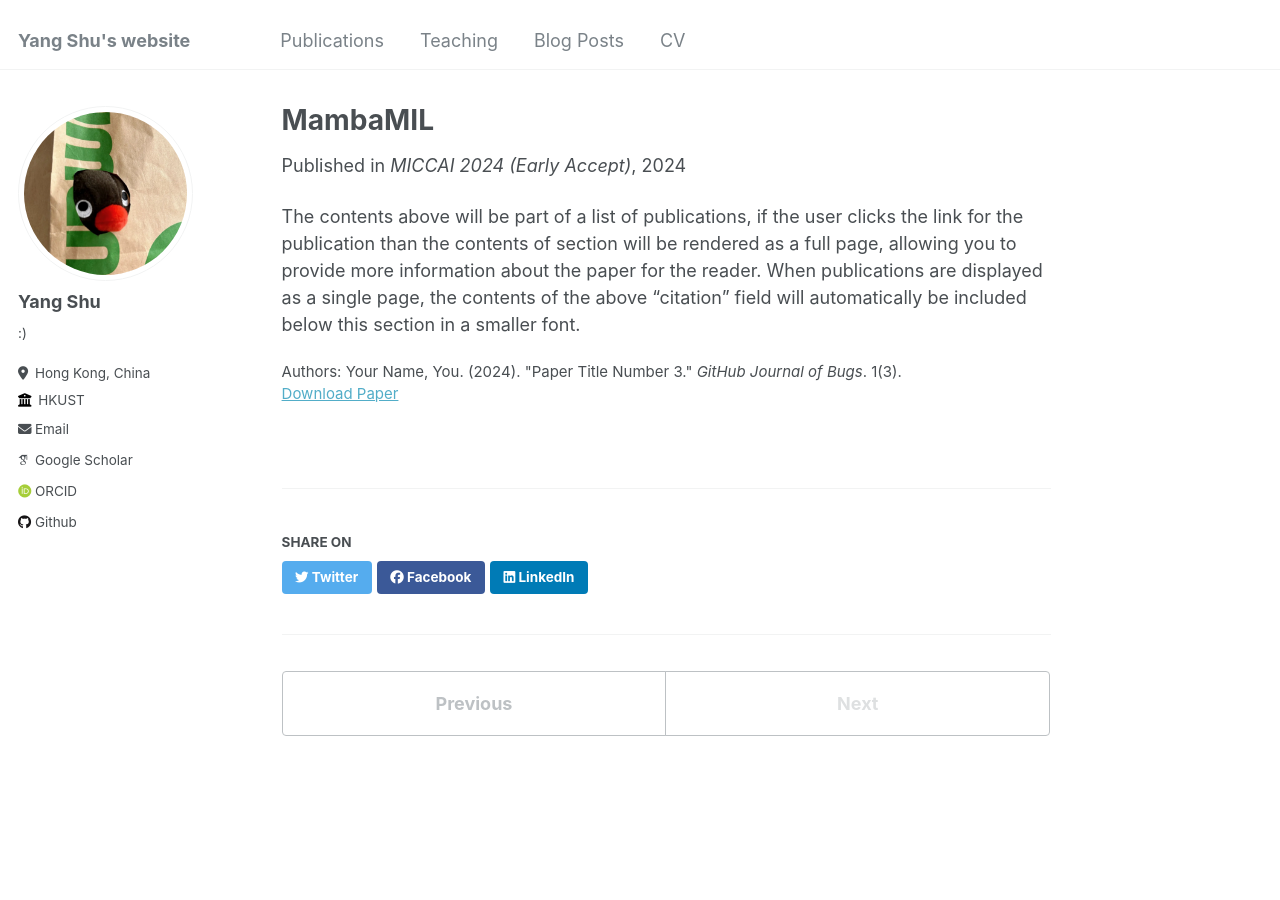
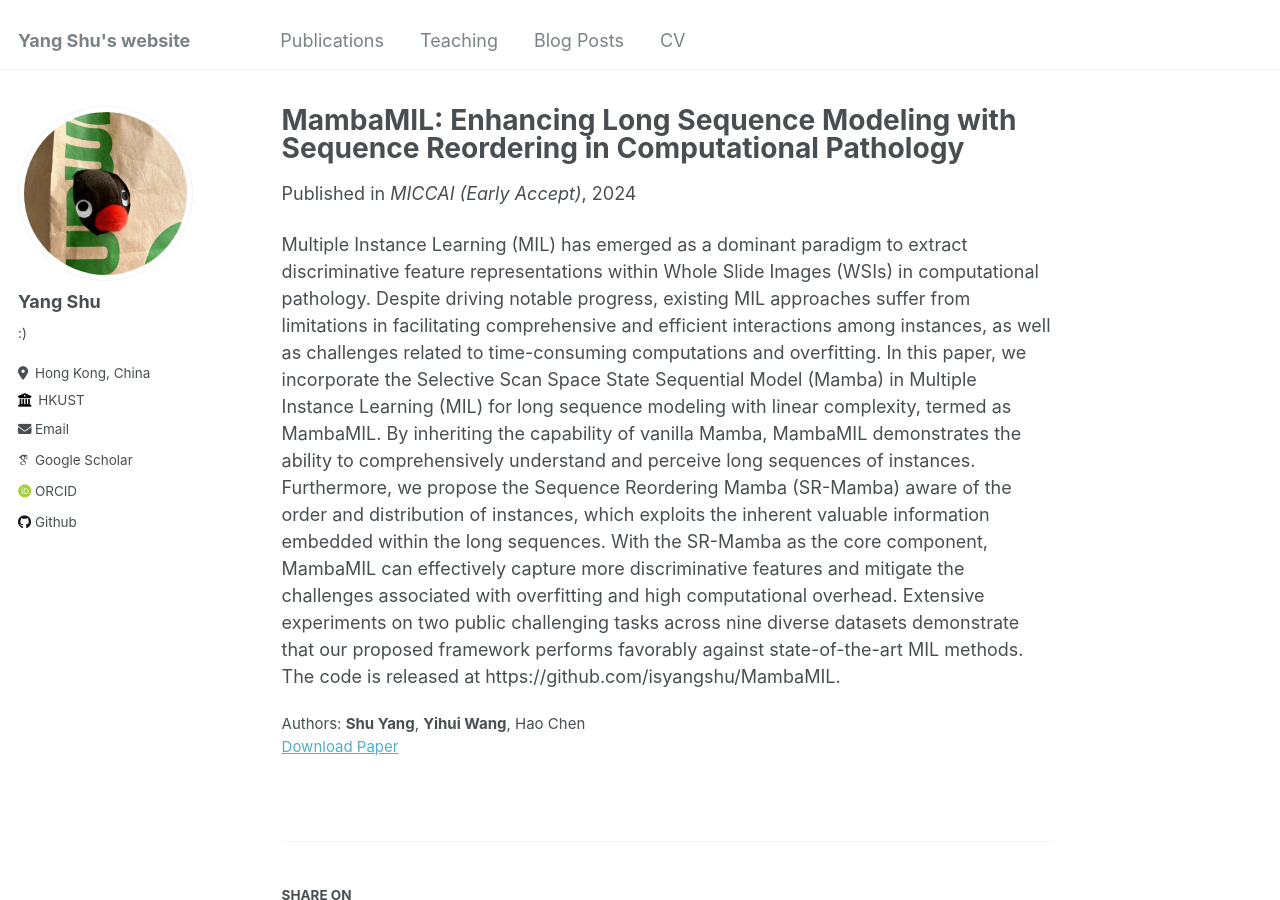
Before and after one commit to isyangshu/isyangshu.github.io, a Jekyll site: the page built from _publications/2024-02-17-paper-title-number-4.md, in a window 1280 px wide and 900 px high. Built offline with Jekyll 4.4.1, drawn with Linux system fonts in a browser that asks for light colours; some web fonts are replaced.

Commit message:
Update 2024-02-17-paper-title-number-4.md

```diff
--- a/_publications/2024-02-17-paper-title-number-4.md
+++ b/_publications/2024-02-17-paper-title-number-4.md
@@ -1,12 +1,12 @@
 ---
-title: "MambaMIL"
+title: "MambaMIL: Enhancing Long Sequence Modeling with Sequence Reordering in Computational Pathology"
 collection: publications
 permalink: /publication/2024-02-17-paper-title-number-4
-excerpt: 'This paper is about fixing template issue #693.'
+excerpt: 'Cancer Subtyping/Survival Prediction'
 date: 2024-02-17
-venue: 'MICCAI 2024 (Early Accept)'
-paperurl: 'http://academicpages.github.io/files/paper3.pdf'
-citation: 'Your Name, You. (2024). &quot;Paper Title Number 3.&quot; <i>GitHub Journal of Bugs</i>. 1(3).'
+venue: 'MICCAI (Early Accept)'
+paperurl: 'https://arxiv.org/pdf/2403.06800'
+citation: <strong>Shu Yang</strong>, <strong>Yihui Wang</strong>, Hao Chen
 ---
 
-The contents above will be part of a list of publications, if the user clicks the link for the publication than the contents of section will be rendered as a full page, allowing you to provide more information about the paper for the reader. When publications are displayed as a single page, the contents of the above "citation" field will automatically be included below this section in a smaller font.
+Multiple Instance Learning (MIL) has emerged as a dominant paradigm to extract discriminative feature representations within Whole Slide Images (WSIs) in computational pathology. Despite driving notable progress, existing MIL approaches suffer from limitations in facilitating comprehensive and efficient interactions among instances, as well as challenges related to time-consuming computations and overfitting. In this paper, we incorporate the Selective Scan Space State Sequential Model (Mamba) in Multiple Instance Learning (MIL) for long sequence modeling with linear complexity, termed as MambaMIL. By inheriting the capability of vanilla Mamba, MambaMIL demonstrates the ability to comprehensively understand and perceive long sequences of instances. Furthermore, we propose the Sequence Reordering Mamba (SR-Mamba) aware of the order and distribution of instances, which exploits the inherent valuable information embedded within the long sequences. With the SR-Mamba as the core component, MambaMIL can effectively capture more discriminative features and mitigate the challenges associated with overfitting and high computational overhead. Extensive experiments on two public challenging tasks across nine diverse datasets demonstrate that our proposed framework performs favorably against state-of-the-art MIL methods. The code is released at https://github.com/isyangshu/MambaMIL.
```
